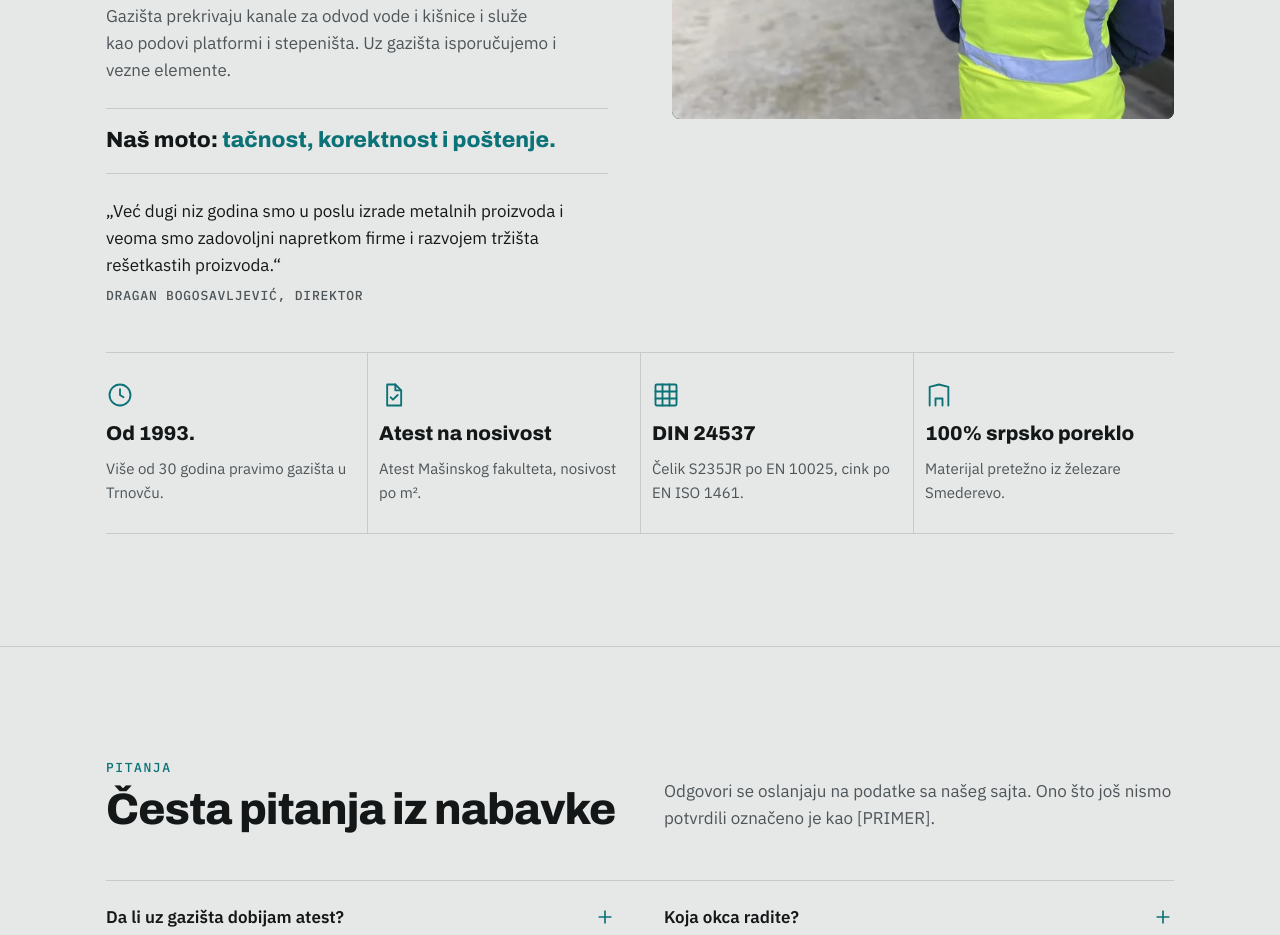
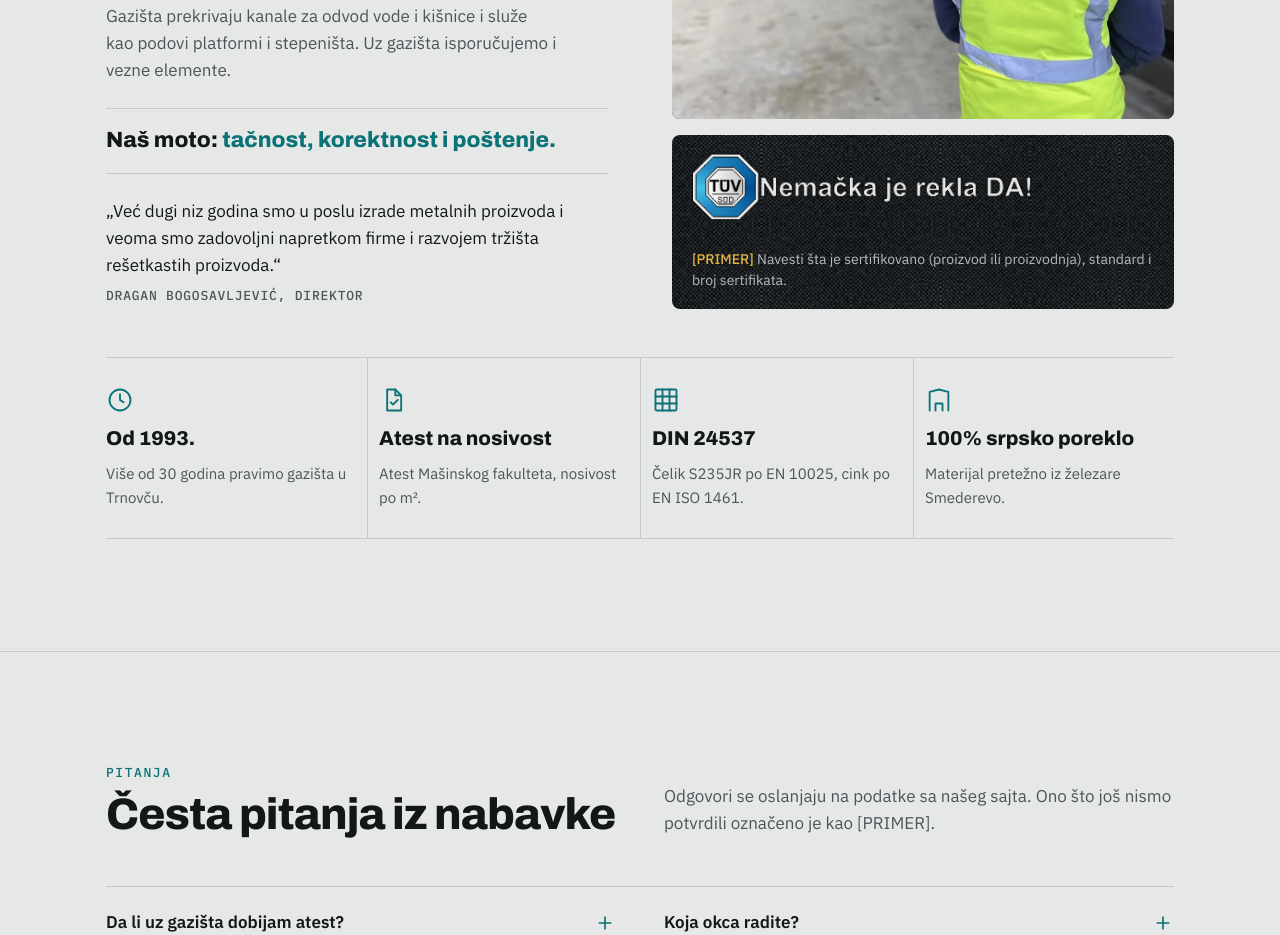
Before and after one commit to cze45/md-trnovce, a plain HTML site: page index.html in a window 1280 px wide. Shown: the part 3339-4274 px from the top of the page. Drawn offline with nearby package versions, Linux system fonts and the light colour scheme.

Commit message:
O nama: TÜV SÜD sertifikat
Co-Authored-By: Claude Sonnet 5.5 <noreply@anthropic.com>

```diff
--- a/index.html
+++ b/index.html
@@ -363,6 +363,11 @@ textarea.field{height:auto;min-height:120px;padding:12px 14px;resize:vertical;fl
 .dots button:focus-visible{outline:2px solid #fff;outline-offset:2px;border-radius:4px}
 @media (min-width:768px){.dots{display:none}}
 @media (prefers-reduced-motion:reduce){.dots button::before{transition:none}}
+
+/* sertifikat TÜV SÜD u sekciji O nama (tamna podloga, jer je natpis beo) */
+.cert{margin-top:16px;border-radius:8px;padding:18px 20px;color:#EEF1F2;background-color:#1A1E21;background-image:url(images/tekstura.png);background-size:179px 179px;display:grid;gap:12px}
+.cert img{display:block;width:100%;max-width:340px;height:auto}
+.cert p{font-size:14px;line-height:1.5;color:#B3BABE;max-width:none}
 @media (prefers-reduced-motion:reduce){.card img,.more,.faq summary svg{transition:none}.card:hover img{transform:none}}
 </style>
 
@@ -522,6 +527,7 @@ textarea.field{height:auto;min-height:120px;padding:12px 14px;resize:vertical;fl
       </div>
       <div>
         <div class="about-img"><img src="images/o-nama.webp" alt="Radnik MD u pogonu, prsluk sa natpisom MD proizvodnja gazišta" style="object-position: 50% 100%"></div>
+        <div class="cert"><img src="images/tuv-sud.png" alt="TÜV SÜD: Nemačka je rekla DA!" width="368" height="74"><p><span class="ex" style="color:#E0B341">[PRIMER]</span> Navesti šta je sertifikovano (proizvod ili proizvodnja), standard i broj sertifikata.</p></div>
 
       </div>
     </div>
```
Also changed, not shown: images/tuv-sud.png (added).
